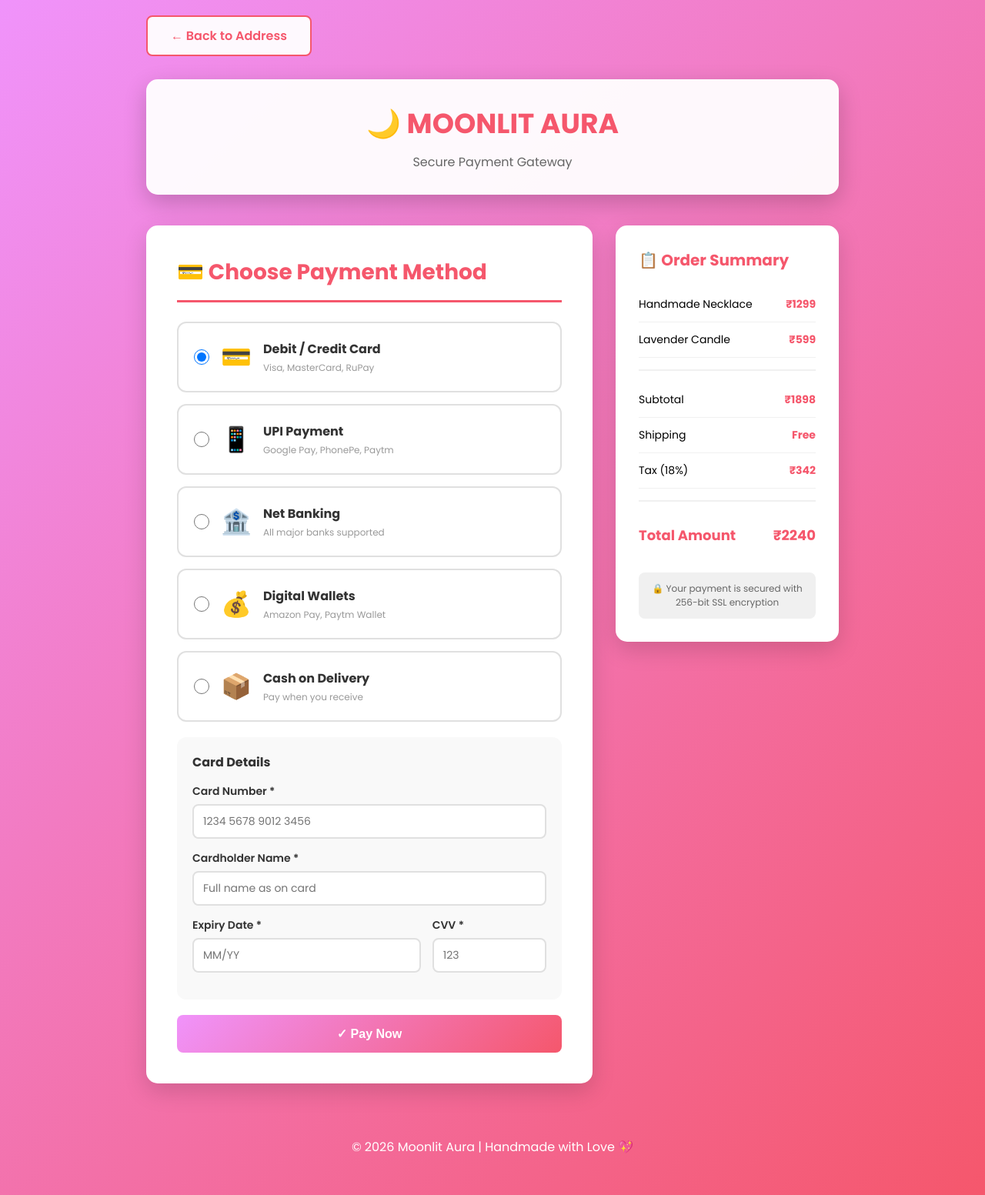
After one commit to Kanishkajayabalan/moonlitaura, a PHP site: page /payment.html in a window 1280 px wide. The commit adds this page. Shown: the whole page at 77% size. Run offline with PHP 8.4, Linux system fonts and the light colour scheme.

Commit message:
Feature: Add separate Address and Payment pages with enhanced contact section, updated About section colors, and home page background pattern

```diff
--- /dev/null
+++ b/payment.html
@@ -0,0 +1,369 @@
+<!DOCTYPE html>
+<html lang="en">
+<head>
+<meta charset="UTF-8">
+<meta name="viewport" content="width=device-width, initial-scale=1.0">
+<title>Payment - Moonlit Aura</title>
+<link href="https://fonts.googleapis.com/css2?family=Poppins:wght@400;600;700&display=swap" rel="stylesheet">
+<style>
+* { margin: 0; padding: 0; box-sizing: border-box; }
+body {
+  font-family: 'Poppins', sans-serif;
+  background: linear-gradient(135deg, #f093fb 0%, #f5576c 100%);
+  min-height: 100vh;
+  padding: 20px;
+}
+
+.container { max-width: 900px; margin: 0 auto; }
+
+header {
+  text-align: center;
+  padding: 30px;
+  background: rgba(255, 255, 255, 0.95);
+  border-radius: 15px;
+  margin-bottom: 40px;
+  box-shadow: 0 10px 30px rgba(0,0,0,0.2);
+}
+
+header h1 { color: #f5576c; font-size: 36px; margin-bottom: 10px; }
+header p { color: #666; font-size: 16px; }
+
+.back-btn {
+  background: rgba(255,255,255,0.95);
+  color: #f5576c;
+  padding: 12px 30px;
+  border: 2px solid #f5576c;
+  border-radius: 8px;
+  font-weight: 600;
+  cursor: pointer;
+  text-decoration: none;
+  display: inline-block;
+  margin-bottom: 30px;
+  transition: all 0.3s ease;
+}
+
+.back-btn:hover {
+  background: #f5576c;
+  color: white;
+}
+
+.content-wrapper { display: grid; grid-template-columns: 2fr 1fr; gap: 30px; }
+
+.payment-methods {
+  background: white;
+  padding: 40px;
+  border-radius: 15px;
+  box-shadow: 0 10px 30px rgba(0,0,0,0.15);
+  animation: fadeInUp 0.6s ease;
+}
+
+@keyframes fadeInUp {
+  from { opacity: 0; transform: translateY(30px); }
+  to { opacity: 1; transform: translateY(0); }
+}
+
+.payment-methods h2 { color: #f5576c; font-size: 28px; margin-bottom: 25px; border-bottom: 3px solid #f5576c; padding-bottom: 15px; }
+
+.payment-option {
+  padding: 20px;
+  border: 2px solid #e0e0e0;
+  border-radius: 12px;
+  margin-bottom: 15px;
+  cursor: pointer;
+  transition: all 0.3s ease;
+  display: flex;
+  align-items: center;
+  gap: 15px;
+}
+
+.payment-option:hover {
+  border-color: #f5576c;
+  background: rgba(245, 87, 108, 0.05);
+}
+
+.payment-option input[type="radio"] {
+  width: 20px;
+  height: 20px;
+  cursor: pointer;
+}
+
+.payment-option .icon { font-size: 32px; }
+.payment-option .info { flex: 1; }
+.payment-option .title { font-weight: 700; color: #333; font-size: 16px; }
+.payment-option .desc { color: #999; font-size: 12px; margin-top: 3px; }
+
+.card-form {
+  background: #f9f9f9;
+  padding: 20px;
+  border-radius: 12px;
+  margin-top: 20px;
+  display: none;
+}
+
+.card-form.show { display: block; animation: slideDown 0.3s ease; }
+
+@keyframes slideDown { from { opacity: 0; max-height: 0; } to { opacity: 1; max-height: 500px; } }
+
+.form-group {
+  margin-bottom: 15px;
+}
+
+.form-group label {
+  display: block;
+  margin-bottom: 6px;
+  color: #333;
+  font-weight: 600;
+  font-size: 14px;
+}
+
+.form-group input {
+  width: 100%;
+  padding: 10px 12px;
+  border: 2px solid #e0e0e0;
+  border-radius: 8px;
+  font-family: 'Poppins', sans-serif;
+  font-size: 14px;
+  transition: all 0.3s ease;
+}
+
+.form-group input:focus {
+  outline: none;
+  border-color: #f5576c;
+  box-shadow: 0 0 0 3px rgba(245, 87, 108, 0.1);
+}
+
+.form-row { display: grid; grid-template-columns: 2fr 1fr; gap: 15px; }
+
+.order-summary {
+  background: white;
+  padding: 30px;
+  border-radius: 15px;
+  box-shadow: 0 10px 30px rgba(0,0,0,0.15);
+  animation: fadeInUp 0.6s ease 0.2s both;
+  height: fit-content;
+  position: sticky;
+  top: 20px;
+}
+
+.order-summary h3 { color: #f5576c; font-size: 20px; margin-bottom: 20px; }
+
+.order-item {
+  display: flex;
+  justify-content: space-between;
+  padding: 12px 0;
+  border-bottom: 1px solid #f0f0f0;
+  font-size: 14px;
+}
+
+.order-item:last-child { border-bottom: none; }
+
+.order-item .price { color: #f5576c; font-weight: 700; }
+
+.summary-divider {
+  height: 2px;
+  background: #f0f0f0;
+  margin: 15px 0;
+}
+
+.order-total {
+  display: flex;
+  justify-content: space-between;
+  align-items: center;
+  padding: 15px 0;
+  font-size: 18px;
+  font-weight: 700;
+  color: #f5576c;
+}
+
+.security-badge {
+  background: #f0f0f0;
+  padding: 12px;
+  border-radius: 8px;
+  text-align: center;
+  margin-top: 20px;
+  font-size: 12px;
+  color: #666;
+}
+
+.pay-btn {
+  background: linear-gradient(135deg, #f093fb 0%, #f5576c 100%);
+  color: white;
+  padding: 15px;
+  border: none;
+  border-radius: 8px;
+  font-size: 16px;
+  font-weight: 700;
+  cursor: pointer;
+  width: 100%;
+  margin-top: 20px;
+  transition: all 0.3s ease;
+}
+
+.pay-btn:hover {
+  transform: translateY(-3px);
+  box-shadow: 0 10px 25px rgba(245, 87, 108, 0.3);
+}
+
+footer {
+  text-align: center;
+  color: white;
+  padding: 30px;
+  margin-top: 40px;
+}
+
+@media (max-width: 768px) {
+  .content-wrapper { grid-template-columns: 1fr; }
+  .order-summary { position: relative; top: 0; }
+  .payment-methods, .order-summary { padding: 20px; }
+  header h1 { font-size: 28px; }
+}
+</style>
+</head>
+<body>
+
+<div class="container">
+  <a href="address.html" class="back-btn">← Back to Address</a>
+
+  <header>
+    <h1>🌙 MOONLIT AURA</h1>
+    <p>Secure Payment Gateway</p>
+  </header>
+
+  <div class="content-wrapper">
+    <div class="payment-methods">
+      <h2>💳 Choose Payment Method</h2>
+
+      <label class="payment-option">
+        <input type="radio" name="payment" value="card" onchange="showCardForm()" checked>
+        <div class="icon">💳</div>
+        <div class="info">
+          <div class="title">Debit / Credit Card</div>
+          <div class="desc">Visa, MasterCard, RuPay</div>
+        </div>
+      </label>
+
+      <label class="payment-option">
+        <input type="radio" name="payment" value="upi" onchange="hideCardForm()">
+        <div class="icon">📱</div>
+        <div class="info">
+          <div class="title">UPI Payment</div>
+          <div class="desc">Google Pay, PhonePe, Paytm</div>
+        </div>
+      </label>
+
+      <label class="payment-option">
+        <input type="radio" name="payment" value="netbanking" onchange="hideCardForm()">
+        <div class="icon">🏦</div>
+        <div class="info">
+          <div class="title">Net Banking</div>
+          <div class="desc">All major banks supported</div>
+        </div>
+      </label>
+
+      <label class="payment-option">
+        <input type="radio" name="payment" value="wallet" onchange="hideCardForm()">
+        <div class="icon">💰</div>
+        <div class="info">
+          <div class="title">Digital Wallets</div>
+          <div class="desc">Amazon Pay, Paytm Wallet</div>
+        </div>
+      </label>
+
+      <label class="payment-option">
+        <input type="radio" name="payment" value="cod" onchange="hideCardForm()">
+        <div class="icon">📦</div>
+        <div class="info">
+          <div class="title">Cash on Delivery</div>
+          <div class="desc">Pay when you receive</div>
+        </div>
+      </label>
+
+      <div id="cardForm" class="card-form show">
+        <h3 style="color: #333; margin-bottom: 15px; font-size: 16px;">Card Details</h3>
+        <div class="form-group">
+          <label>Card Number *</label>
+          <input type="text" placeholder="1234 5678 9012 3456" maxlength="19">
+        </div>
+        <div class="form-group">
+          <label>Cardholder Name *</label>
+          <input type="text" placeholder="Full name as on card">
+        </div>
+        <div class="form-row">
+          <div class="form-group">
+            <label>Expiry Date *</label>
+            <input type="text" placeholder="MM/YY">
+          </div>
+          <div class="form-group">
+            <label>CVV *</label>
+            <input type="text" placeholder="123" maxlength="3">
+          </div>
+        </div>
+      </div>
+
+      <button class="pay-btn" onclick="processPayment()">✓ Pay Now</button>
+    </div>
+
+    <div class="order-summary">
+      <h3>📋 Order Summary</h3>
+
+      <div class="order-item">
+        <span>Handmade Necklace</span>
+        <span class="price">₹1299</span>
+      </div>
+      <div class="order-item">
+        <span>Lavender Candle</span>
+        <span class="price">₹599</span>
+      </div>
+
+      <div class="summary-divider"></div>
+
+      <div class="order-item">
+        <span>Subtotal</span>
+        <span class="price">₹1898</span>
+      </div>
+      <div class="order-item">
+        <span>Shipping</span>
+        <span class="price">Free</span>
+      </div>
+      <div class="order-item">
+        <span>Tax (18%)</span>
+        <span class="price">₹342</span>
+      </div>
+
+      <div class="summary-divider"></div>
+
+      <div class="order-total">
+        <span>Total Amount</span>
+        <span>₹2240</span>
+      </div>
+
+      <div class="security-badge">
+        🔒 Your payment is secured with 256-bit SSL encryption
+      </div>
+    </div>
+  </div>
+
+</div>
+
+<footer>
+  <p>© 2026 Moonlit Aura | Handmade with Love 💖</p>
+</footer>
+
+<script>
+function showCardForm() {
+  document.getElementById('cardForm').classList.add('show');
+}
+
+function hideCardForm() {
+  document.getElementById('cardForm').classList.remove('show');
+}
+
+function processPayment() {
+  const method = document.querySelector('input[name="payment"]:checked').value;
+  alert('✅ Payment processing via ' + method + '...\n\nOrder placed successfully! 🎉');
+  window.location.href = 'index.html';
+}
+</script>
+
+</body>
+</html>
```
Also changed, not shown: CHANGES_SUMMARY.md (added, +125 -0 lines), address.html (+15 -13 lines), index.html (+58 -13 lines), index.php (+3 -1 lines).
